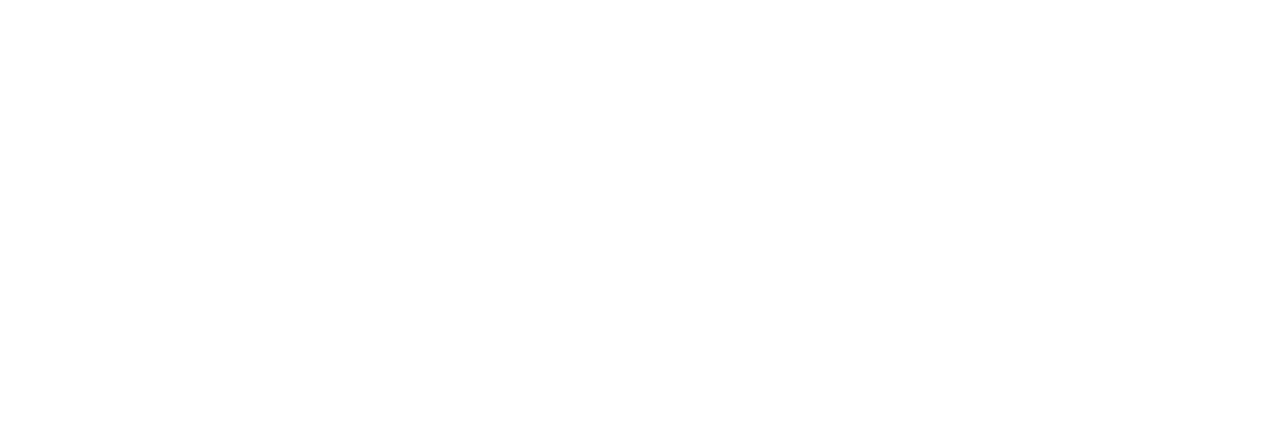
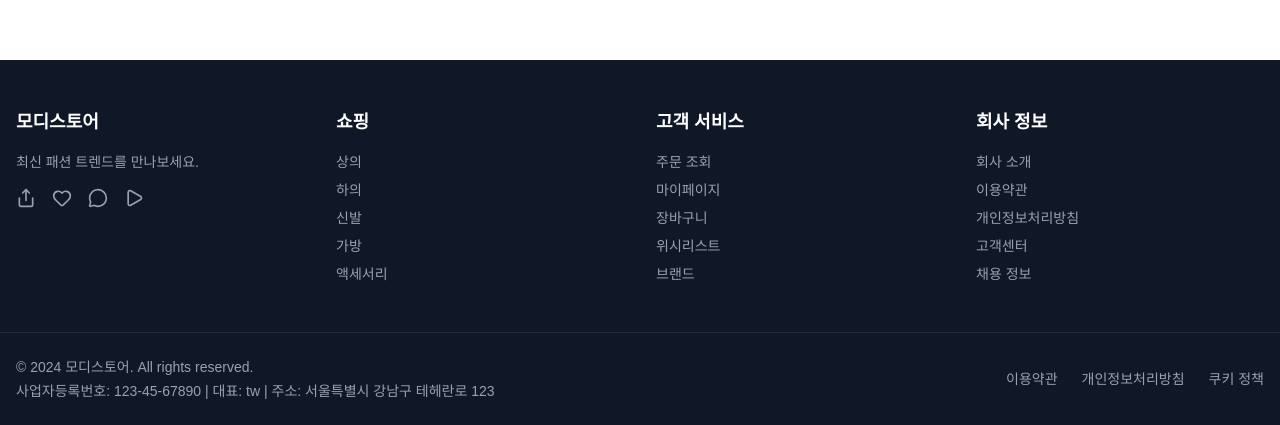
Before and after one commit to taewonnn/modistore, a Next.js app: page /auth/signin in a window 1280 px wide. Shown: the part 851-1276 px from the top of the page. Before the commit the page ends 800 px from the top, so only its background shows below. Built offline with nearby package versions, Linux system fonts and the light colour scheme.

Commit message:
feat: 최상단 layout

```diff
--- a/src/app/layout.tsx
+++ b/src/app/layout.tsx
@@ -2,6 +2,8 @@
 import type { Metadata } from "next";
 import { Geist, Geist_Mono } from "next/font/google";
 import "./globals.css";
+import Header from "@/components/layout/Header";
+import Footer from "@/components/layout/Footer";
 
 const geistSans = Geist({
   variable: "--font-geist-sans",
@@ -14,8 +16,15 @@
 });
 
 export const metadata: Metadata = {
-  title: "Create Next App",
-  description: "Generated by create next app",
+  title: "모디스토어 - 최신 패션 트렌드",
+  description: "최신 패션 트렌드를 만나보세요. 상의, 하의, 신발, 가방, 액세서리까지 모든 것을 모디스토어에서.",
+  keywords: "패션, 의류, 신발, 가방, 액세서리, 쇼핑몰",
+  authors: [{ name: "모디스토어" }],
+  openGraph: {
+    title: "모디스토어 - 최신 패션 트렌드",
+    description: "최신 패션 트렌드를 만나보세요.",
+    type: "website",
+  },
 };
 
 export default function RootLayout({
@@ -24,11 +33,15 @@
   children: React.ReactNode;
 }>) {
   return (
-    <html lang="en">
+    <html lang="ko">
       <body
         className={`${geistSans.variable} ${geistMono.variable} antialiased`}
       >
-        {children}
+        <Header />
+        <main className="min-h-screen">
+          {children}
+        </main>
+        <Footer />
       </body>
     </html>
   );
```
